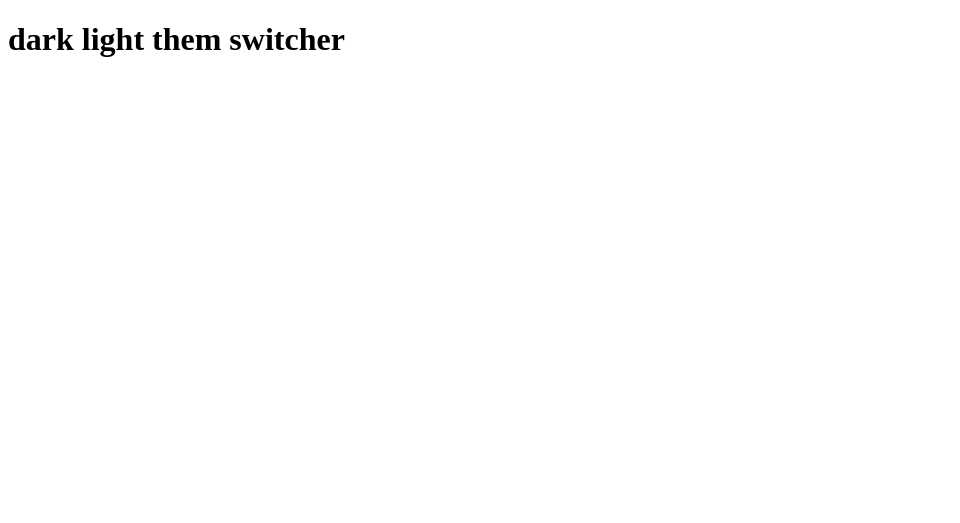
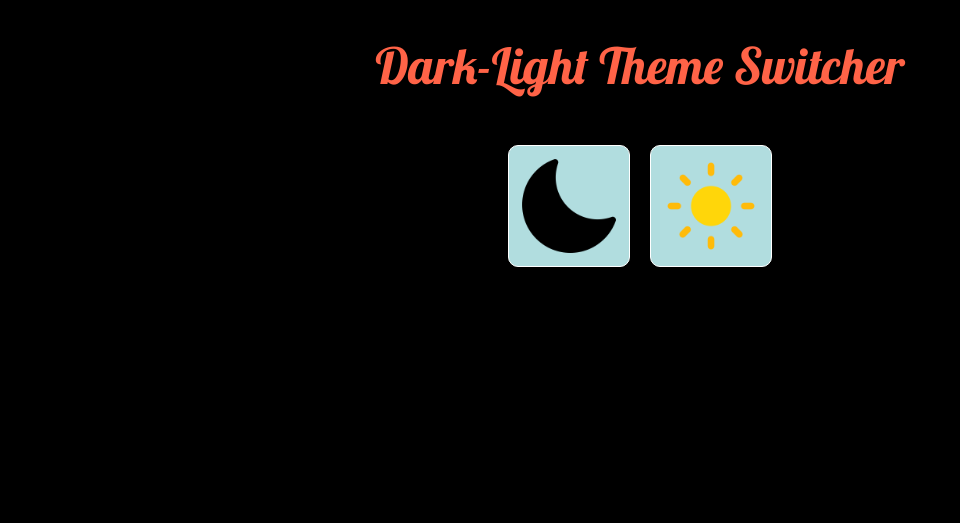
Before and after one commit to bhaktishinde2388/darklight-theme-switcher, a plain HTML site: page index.html in a window 1280 px wide. Shown: the whole page, without its empty margins (0-960 px from the left). Drawn offline with Linux system fonts and the light colour scheme.

Commit message:
added the light/dark effect using js

```diff
--- a/index.html
+++ b/index.html
@@ -4,8 +4,91 @@
     <meta charset="UTF-8">
     <meta name="viewport" content="width=device-width, initial-scale=1.0">
     <title>Document</title>
+    <style>
+          @import url('https://fonts.googleapis.com/css2?family=Lobster&family=Oswald:wght@200..700&family=Pacifico&display=swap');
+        .theme-icon {
+          background-color: #b1dddf;
+          height: 100px;
+          width: 100px;
+          margin: 10px;
+          font-size: 50px;
+          padding: 10px;
+          border-radius: 10px;
+          border: solid 1px white;
+          cursor: pointer;
+        }
+        h1{
+            color: tomato;
+            font-weight: bolder;
+            text-align: center;
+            font-family: "Lobster", sans-serif;
+             font-weight: 400;
+            font-style: normal;
+           font-size: 50px;
+  }
+        .container {
+          height: 380px;
+          width: 400px;
+          display: flex;
+          padding: 5px;
+          justify-content: center;
+          margin: 0 auto;
+        }
+        .text
+        {
+            font-family: "Lobster", sans-serif;
+             font-weight: 400;
+            font-style: normal;
+           font-size: 20px;
+           text-align: center;
+           margin-top:  -200px;
+        }
+        .theme-light
+        {
+            background-color: orange;
+            color: black;
+        }
+
+        .theme-dark
+        {
+            background-color: black;
+            color:white;
+        }
+      </style>
 </head>
-<body>
-    <h1>dark light them switcher</h1>
+<body id="body" class="theme-light theme-dark">
+    <h1>Dark-Light Theme Switcher</h1>
+    <div class="container">
+        <img class="theme-icon active" id="dark"  onclick="darkMode()" src="./img/night-mode (1).png">
+        <img class="theme-icon active" id="light"  onclick="lightMode()" src="./img/light1.png">
+    </div>
+
+
+        <script>
+            function darkMode()
+            {
+                const darkImg = document.getElementById("dark");
+                darkImg.classList.add("active");
+
+                const lightImg=document.getElementById("light")
+                lightImg.classList.remove("active")
+
+                const body=document.getElementById("body")
+                body.className="theme-dark";
+            }
+
+            function lightMode()
+            {
+
+                const lightImg=document.getElementById("light")
+                lightImg.classList.add("active");
+
+                const darkImg=document.getElementById("dark");
+                darkImg.classList.remove("active");
+
+                const body=document.getElementById("body")
+                body.className="theme-light";
+            }
+        </script>
 </body>
 </html>
```
Also changed, not shown: img/dark.png (added), img/light.png (added), img/light1.png (added), img/night-mode (1).png (added).
